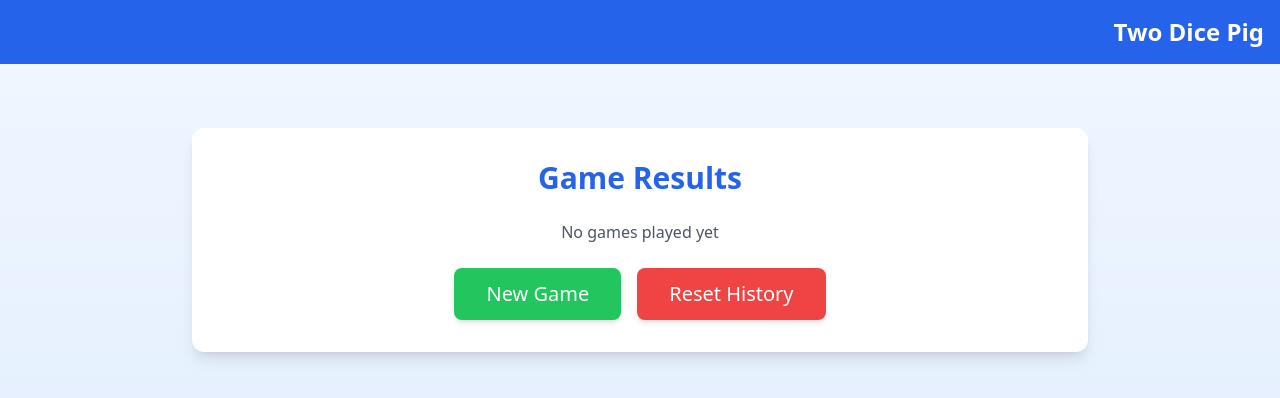
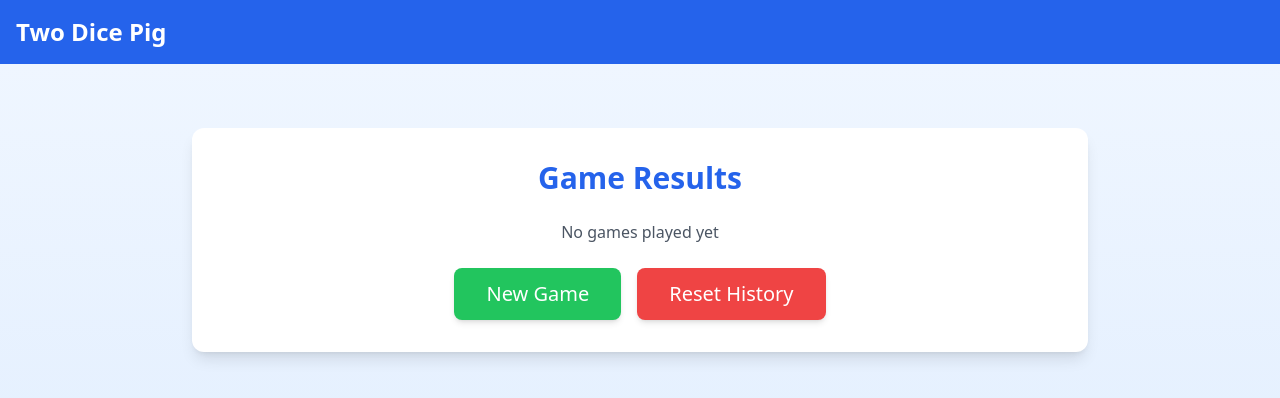
Before and after one commit to mmorris515/pig-game-new, a React (Vite) app: page /results in a window 1280 px wide. Shown: the top 398 px of the page. Built offline with nearby package versions, Linux system fonts and the light colour scheme; a web font is replaced by a local one.

Commit message:
Change header to left align

```diff
--- a/src/components/Layout/Header.tsx
+++ b/src/components/Layout/Header.tsx
@@ -11,7 +11,7 @@ const Header: React.FC = () => {
   };
 
   return (
-    <header className="bg-blue-600 text-white p-4 flex items-center justify-end shadow-md">
+    <header className="bg-blue-600 text-white p-4 flex items-center justify-between shadow-md">
       <div
         className="flex items-center cursor-pointer hover:animate-bounce"
         onClick={handlePigClick}
```
